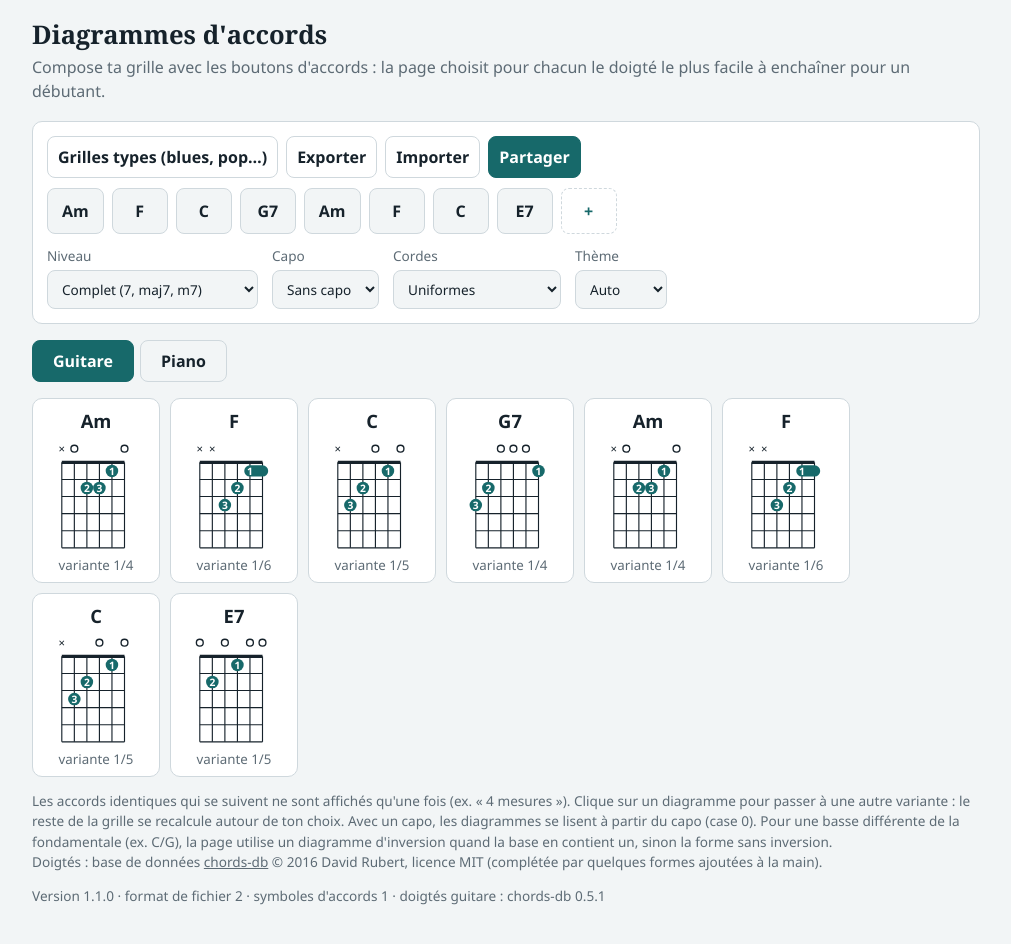
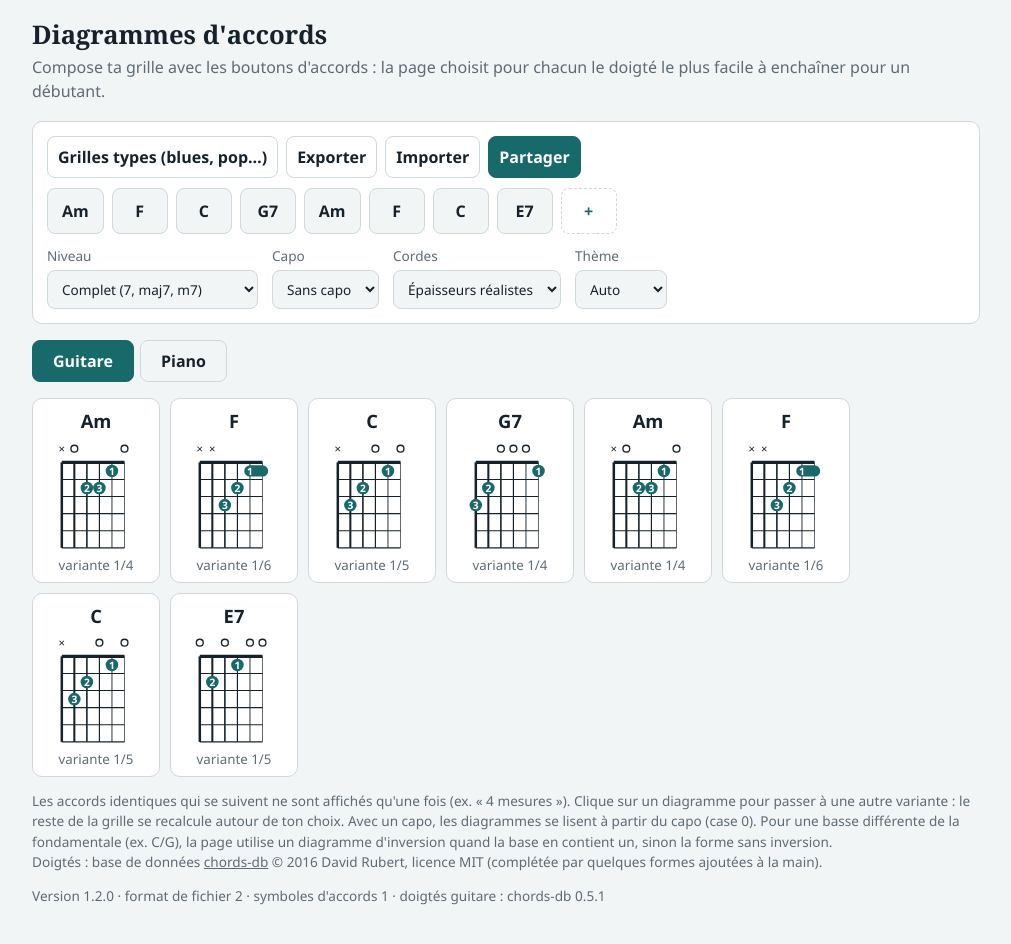
Before and after one commit to jelhoste/solveurAccord, a plain HTML site: page index.html in a window 1280 px wide. Shown: the whole page, without its empty margins (134-1145 px from the left). Drawn offline with Linux system fonts and the light colour scheme.

Commit message:
Add files via upload

```diff
--- a/index.html
+++ b/index.html
@@ -149,7 +149,7 @@ function structureToChord(s){
 // ==COMPAT==
 // Versions. APP_VERSION : l'appli (semver ; garder identique à VERSION dans sw.js). SCHEMA_VERSION : format des fichiers d'export
 // et des liens de partage (entier, +1 à chaque changement incompatible ; les ajouts de champs ne le changent pas).
-const APP_VERSION='1.1.0', SCHEMA_VERSION=2, DB_VERSION='chords-db 0.5.1';
+const APP_VERSION='1.2.0', SCHEMA_VERSION=2, DB_VERSION='chords-db 0.5.1';
 // MIGRATIONS[n] transforme un document de format n en format n+1. Ne jamais modifier une migration déjà publiée : en ajouter une.
 const MIGRATIONS={
   1:d=>({...d,schema:2,structure:(Array.isArray(d.chords)?d.chords:[]).map(chordToStructure)})   // v1 : symboles seuls
@@ -289,7 +289,7 @@ function svg(c){
 // Interface
 const $=id=>document.getElementById(id);
 const capoSel=$('capo'); for(let k=0;k<=7;k++) capoSel.add(new Option(k?`Case ${k}`:'Sans capo',k));
-let ov={}, ovP={}, tab='g', thick=false;
+let ov={}, ovP={}, tab='g', thick=true;
 let chords=['Am','F','C','G7','Am','F','C','E7'];
 function tokens(){return chords.slice();}
 // Regroupe les accords identiques consécutifs : un seul diagramme par série
@@ -582,7 +582,8 @@ const setMode=t=>{ if(t==='light'||t==='dark') document.documentElement.dataset.
   const mode=th.theme||(['auto','light','dark'].includes(saved)?saved:'auto');
   $('thm').value=mode; setMode(mode);
   Object.entries(th.vars).forEach(([k,v])=>document.documentElement.style.setProperty(k,v));
-  thick=th.strings!==null?th.strings:pref('strings')==='1'; $('strg').value=thick?'1':'0';
+  // Épaisseurs réalistes par défaut : seul un choix explicite « uniformes » (0) les désactive.
+  thick=th.strings!==null?th.strings:pref('strings')!=='0'; $('strg').value=thick?'1':'0';
 }
 $('thm').onchange=()=>{setMode($('thm').value); pref('theme',$('thm').value);};
 $('strg').onchange=()=>{thick=$('strg').value==='1'; pref('strings',thick?'1':'0'); render();};
--- a/sw.js
+++ b/sw.js
@@ -1,7 +1,7 @@
 // Mise en cache de l'appli pour un usage hors ligne.
 // Stratégie : on sert la copie en cache tout de suite et on la met à jour en arrière-plan
 // (les modifications apparaissent donc à la visite suivante). Changer CACHE force un nettoyage complet.
-const VERSION='1.1.0';   // garder identique à APP_VERSION dans index.html
+const VERSION='1.2.0';   // garder identique à APP_VERSION dans index.html
 const CACHE='accords-'+VERSION;
 const ASSETS=['./','./index.html','./theme.css','./manifest.webmanifest','./icon-192.png','./icon-512.png','./icon-maskable-512.png','./apple-touch-icon.png'];
 self.addEventListener('install',e=>{
```
Also changed, not shown: LISEZ-MOI.txt, 1 other file.
